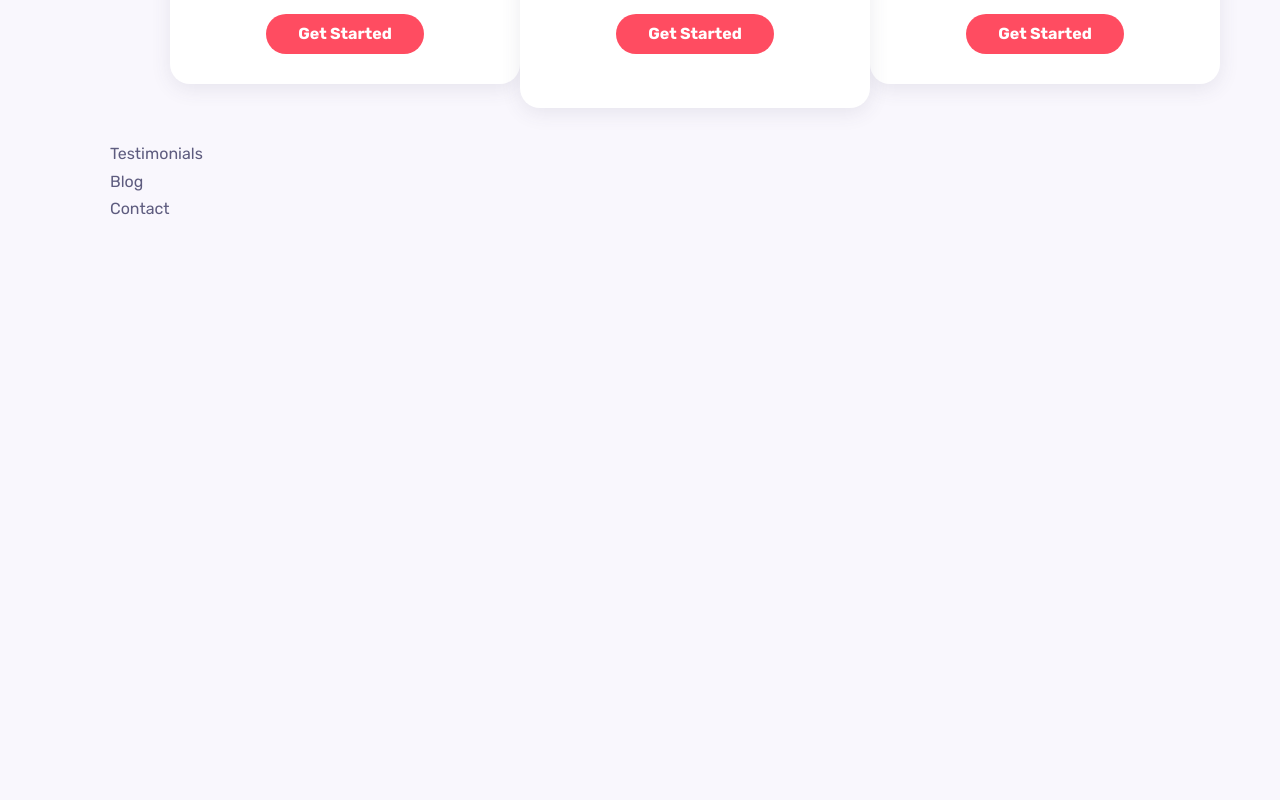
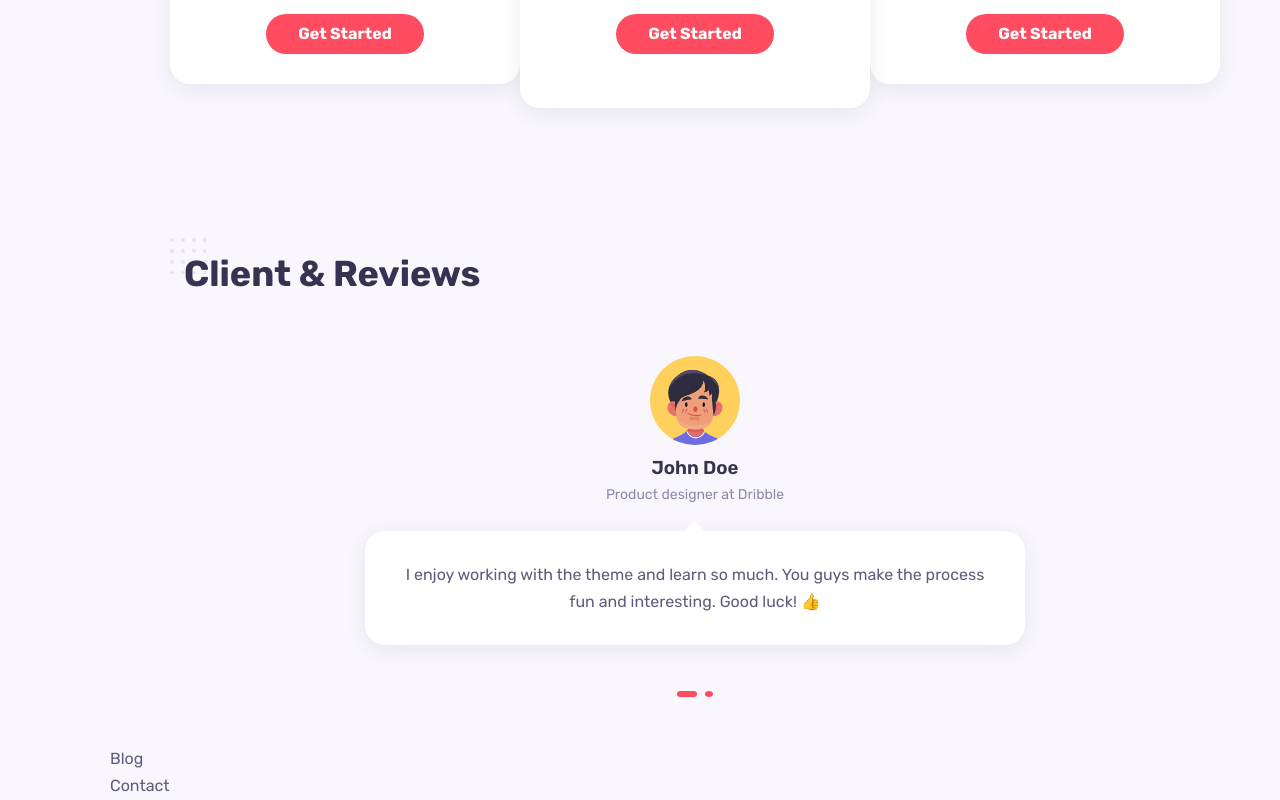
Before and after one commit to NewChakrit/React-Portfolio, a React (Create React App) app: page / in a window 1280 px wide. Shown: the part 4194-4994 px from the top of the page. Before the commit the page ends 4416 px from the top, so only its background shows below. Built offline with nearby package versions, Linux system fonts and the light colour scheme.

Commit message:
testimonials

```diff
--- a/package.json
+++ b/package.json
@@ -9,6 +9,7 @@
     "react": "^18.2.0",
     "react-dom": "^18.2.0",
     "react-scripts": "5.0.1",
+    "swiper": "^9.2.4",
     "web-vitals": "^2.1.4"
   },
   "scripts": {
--- a/src/components/testimonials/Testimonials.jsx
+++ b/src/components/testimonials/Testimonials.jsx
@@ -1,8 +1,62 @@
 import React from "react";
 import "./testimonials.css";
+import Image1 from "../../assets/avatar-1.svg";
+import Image3 from "../../assets/avatar-3.svg";
+import { Pagination } from "swiper";
+
+import { Swiper, SwiperSlide } from "swiper/react";
+
+import "swiper/css";
+import "swiper/css/pagination";
 
 const Testimonials = () => {
-  return <div>Testimonials</div>;
+  const data = [
+    {
+      id: 1,
+      image: Image1,
+      title: "John Doe",
+      subtitle: "Product designer at Dribble",
+      comment:
+        "I enjoy working with the theme and learn so much. You       guys make the process fun and interesting. Good luck! 👍",
+    },
+    {
+      id: 2,
+      image: Image3,
+      title: "John Doe",
+      subtitle: "Product designer at Dribble",
+      comment:
+        "I enjoy working with the theme and learn so much. You       guys make the process fun and interesting. Good luck! 👍",
+    },
+  ];
+
+  return (
+    <section className="testimonials container section">
+      <h2 className="section__title">Client & Reviews</h2>
+      <Swiper
+        className="testimonials__container grid"
+        // install Swiper modules
+        modules={[Pagination]}
+        spaceBetween={30}
+        slidesPerView={1}
+        loop={true}
+        grabCursor={true}
+        pagination={{ clickable: true }}
+      >
+        {data.map(({ id, image, title, subtitle, comment }) => {
+          return (
+            <SwiperSlide className="testimonials__item" key={id}>
+              <div className="thumb">
+                <img src={image} alt="" />
+              </div>
+              <h3 className="testimonials__title">{title}</h3>
+              <span className="subtitle">{subtitle}</span>
+              <div className="comment">{comment}</div>
+            </SwiperSlide>
+          );
+        })}
+      </Swiper>
+    </section>
+  );
 };
 
 export default Testimonials;
--- a/src/components/testimonials/testimonials.css
+++ b/src/components/testimonials/testimonials.css
@@ -0,0 +1,64 @@
+.testimonials__container {
+  max-width: 700px;
+  margin: auto;
+}
+
+.testimonials__item {
+  text-align: center;
+  padding: 0 1.25rem 1.25rem;
+}
+
+.thumb {
+  height: 5.6rem;
+  width: 5.6rem;
+  margin: 0 auto;
+}
+
+.testimonials__title {
+  margin-top: 0.75rem;
+}
+
+.subtitle {
+  color: #8b88b1;
+  font-size: var(--small-font-size);
+}
+
+.comment {
+  background-color: var(--container-color);
+  padding: 1.875rem;
+  margin-top: 1.5rem;
+  box-shadow: var(--shadow);
+  border-radius: var(--border-radius);
+  position: relative;
+  margin-bottom: 3rem;
+}
+
+.comment::before {
+  content: "";
+  width: 0;
+  height: 0;
+  border-left: 10px solid transparent;
+  border-right: 10px solid transparent;
+  border-bottom: 10px solid var(--container-color);
+  position: absolute;
+  left: 49.5%;
+  top: -0.625rem;
+  transform: translateX(-7.5px);
+}
+.swiper-pagination-bullet {
+  width: 0.5rem !important;
+  height: 0.375rem !important;
+  background-color: var(--first-color) !important;
+  opacity: 1 !important;
+}
+
+.swiper-pagination-horizontal.swiper-pagination-bullet
+  .swiper-pagination-bullet {
+  margin: 0 0.2rem !important;
+}
+
+.swiper-pagination-bullet-active {
+  width: 1.2rem !important;
+  height: 0.375rem !important;
+  border-radius: 0.5rem !important;
+}
```
Also changed, not shown: 1 other file (tests, documents, lock files or other folders).
